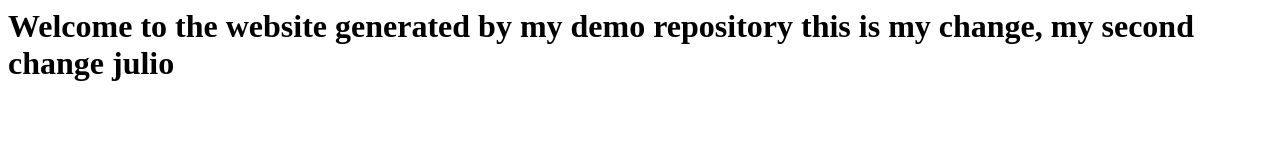
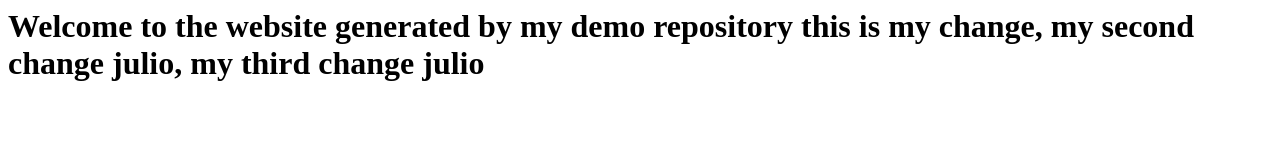
Before and after one commit to hermosillo-i3/demo-repository, a website: page index.html in a window 1280 px wide. Drawn offline with Linux system fonts and the light colour scheme.

Commit message:
my last change

```diff
--- a/index.html
+++ b/index.html
@@ -1 +1 @@
-<h1>Welcome to the website generated by my demo repository this is my change, my second change julio</h1>
+<h1>Welcome to the website generated by my demo repository this is my change, my second change julio, my third change julio</h1>
```
